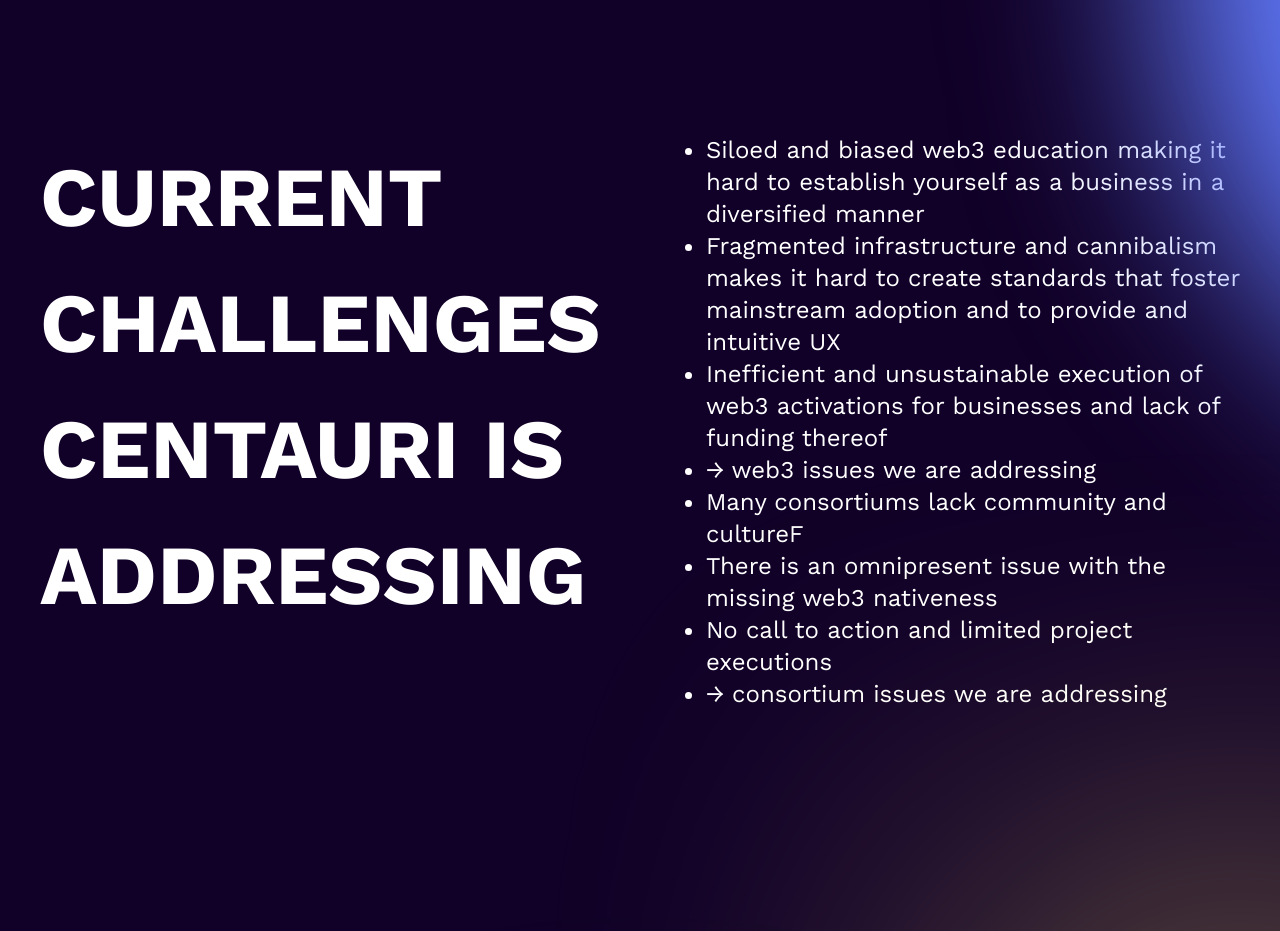
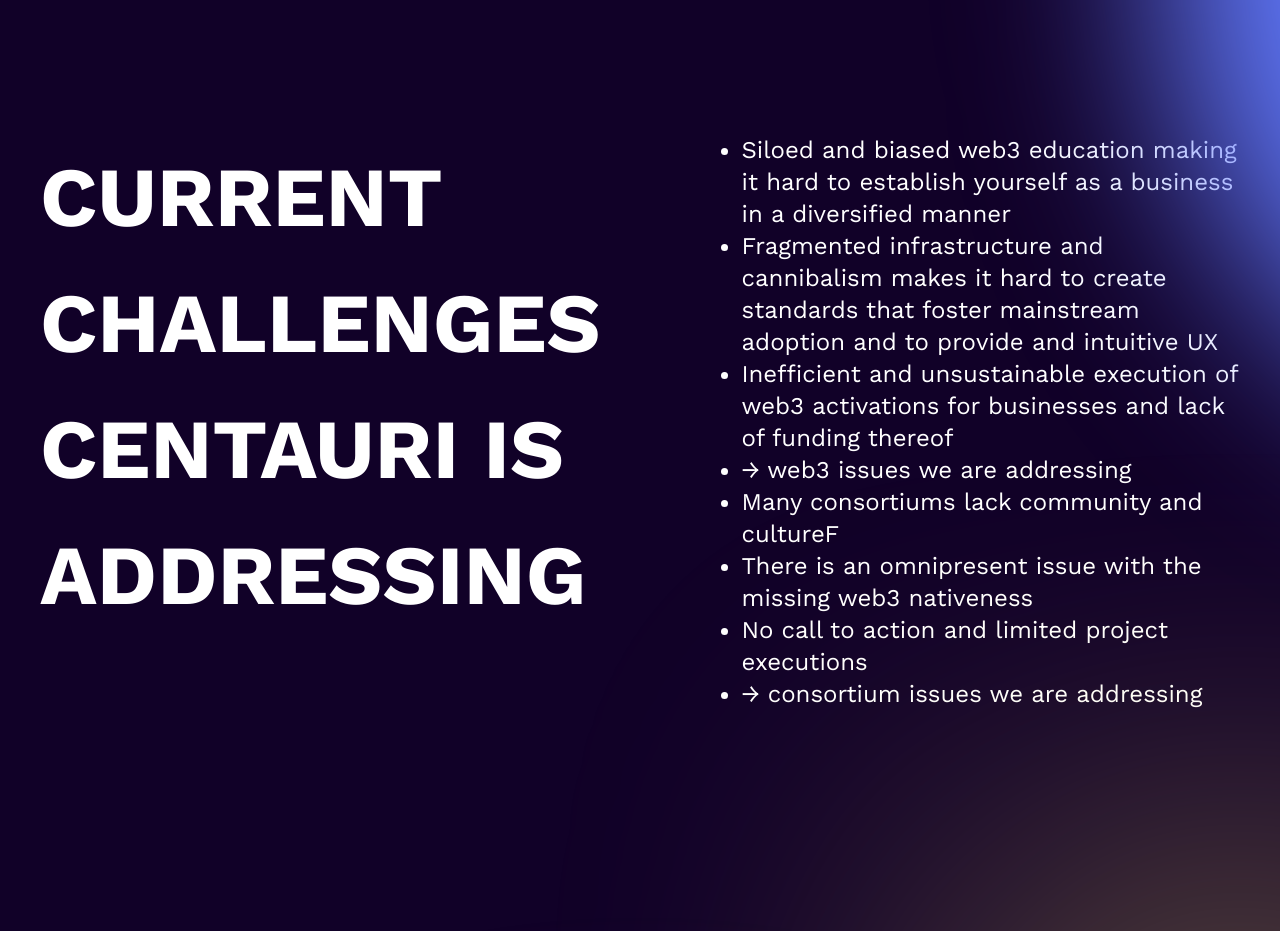
Before and after one commit to metagamehub/centauri, a Next.js app: page / in a window 1280 px wide. Shown: the part 3120-4051 px from the top of the page. Built offline with nearby package versions, Linux system fonts and the light colour scheme.

Commit message:
hot change

```diff
--- a/components/home/currentChallenges.section.tsx
+++ b/components/home/currentChallenges.section.tsx
@@ -11,7 +11,7 @@
   ]
 
   return (
-    <div className='flex flex-col lg:flex-row backdrop-blur-none'>
+    <div className='flex flex-col lg:flex-row backdrop-blur-none gap-20'>
       <h2 className='font-bold text-[5.25rem] max-w-2xl'>{'CURRENT CHALLENGES CENTAURI IS ADDRESSING'}</h2>
       <ul className='flex flex-col text-2xl list-disc justify-around'>
         {challengesList.map((challenge, index) => <li key={index}>{challenge}</li>)}
```
